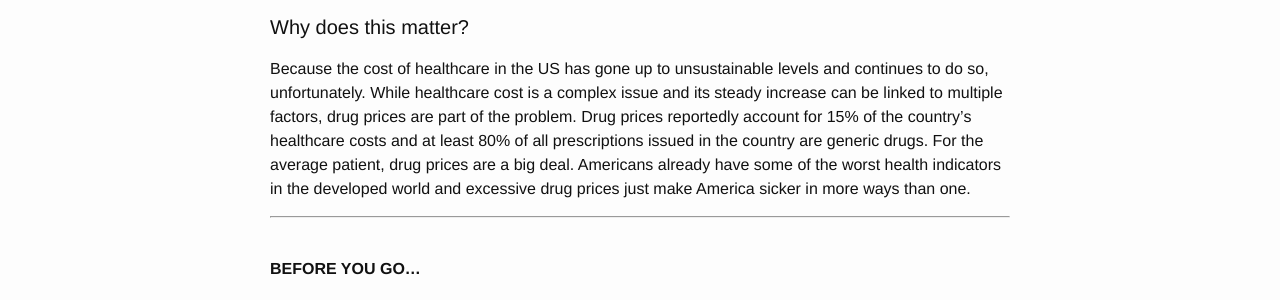
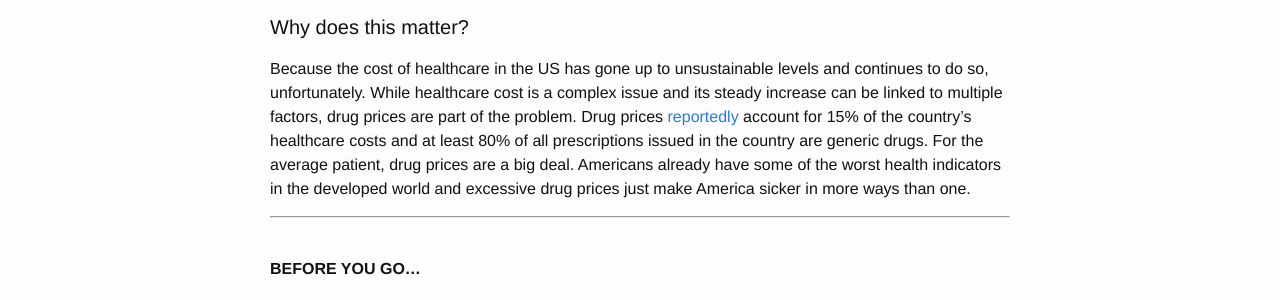
Before and after one commit to Sparkleleuk/Sustainability_Matters, a Jekyll site: the page built from _posts/2018-04-24-genericdrugs.markdown, in a window 1280 px wide. Shown: the part 823-1123 px from the top of the page. Built offline with Jekyll 4.4.1, drawn with Linux system fonts in a browser that asks for light colours; part of the change alters nothing that is shown.

```diff
--- a/_posts/2018-04-24-genericdrugs.markdown
+++ b/_posts/2018-04-24-genericdrugs.markdown
@@ -19,7 +19,7 @@ The investigation reportedly covers some of the big pharmaceutical companies suc
 
 #### Why does this matter?
 
-Because the cost of healthcare in the US has gone up to unsustainable levels and continues to do so, unfortunately. While healthcare cost is a complex issue and its steady increase can be linked to multiple factors, drug prices are part of the problem. Drug prices reportedly account for 15% of the country's healthcare costs and at least 80% of all prescriptions issued in the country are generic drugs. For the average patient, drug prices are a big deal. Americans already have some of the worst health indicators in the developed world and excessive drug prices just make America sicker in more ways than one.
+Because the cost of healthcare in the US has gone up to unsustainable levels and continues to do so, unfortunately. While healthcare cost is a complex issue and its steady increase can be linked to multiple factors, drug prices are part of the problem. Drug prices <a href="https://www.nytimes.com/2013/03/19/business/use-of-generics-produces-an-unusual-drop-in-drug-spending.html?pagewanted=all&_r=0" target="_blank">reportedly</a> account for 15% of the country's healthcare costs and at least 80% of all prescriptions issued in the country are generic drugs. For the average patient, drug prices are a big deal. Americans already have some of the worst health indicators in the developed world and excessive drug prices just make America sicker in more ways than one.
 
 * * *
 <br />
```
